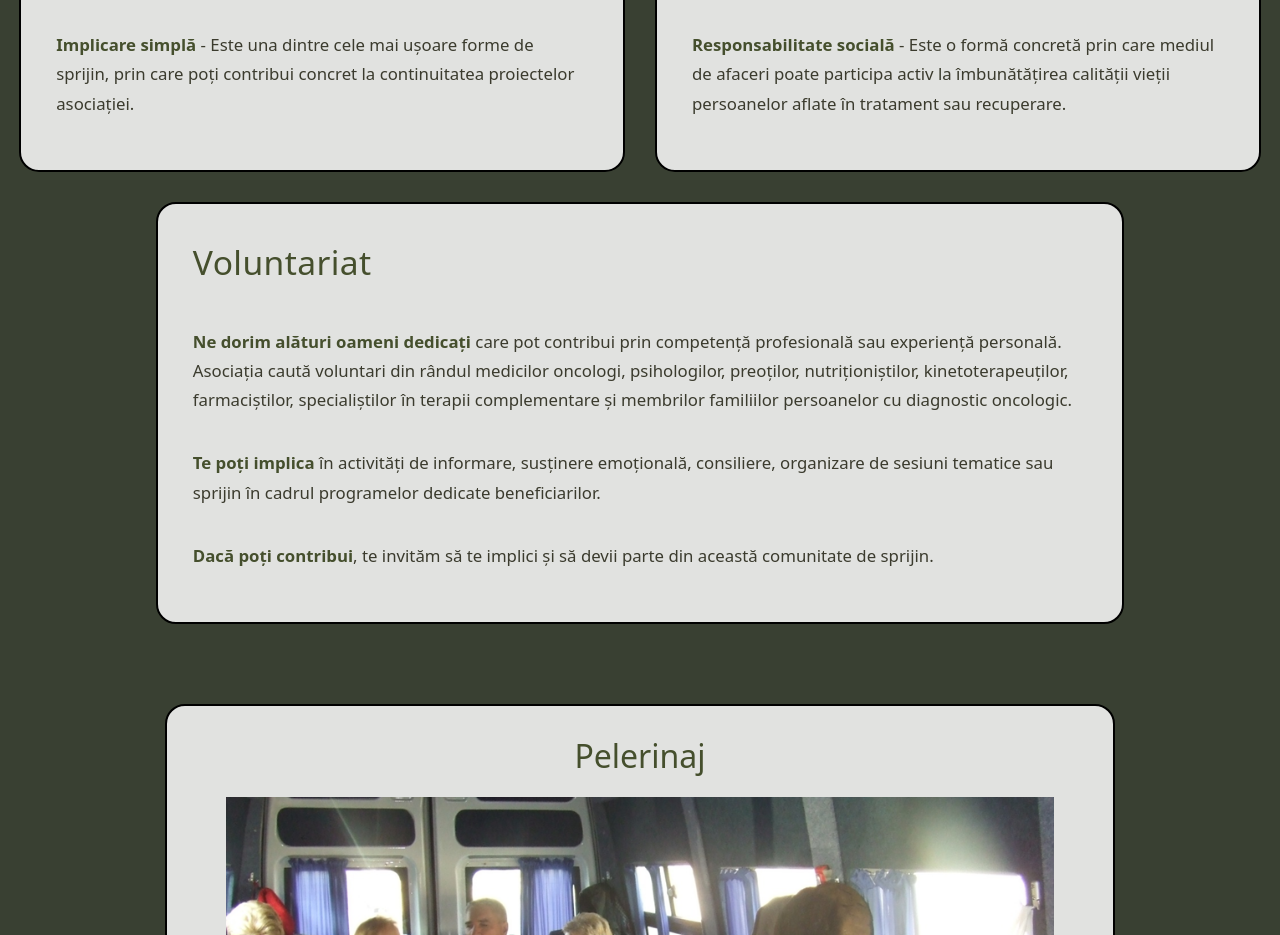
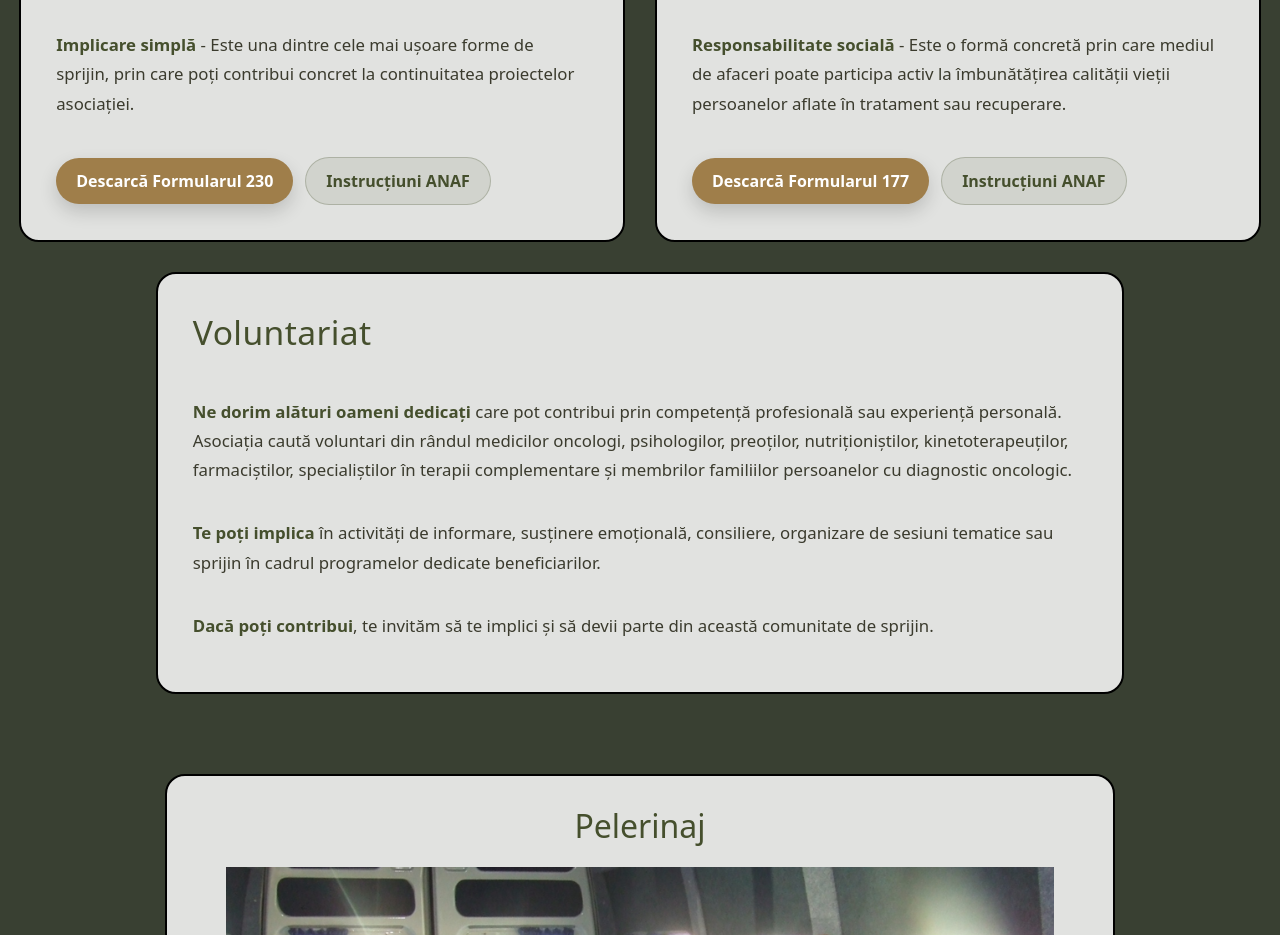
Before and after one commit to Ghratar/site_sf_nectarie, a plain HTML site: page index.html in a window 1280 px wide. Shown: the part 3440-4375 px from the top of the page. Drawn offline with Linux system fonts and the light colour scheme.

Commit message:
Donation files

```diff
--- a/index.html
+++ b/index.html
@@ -217,6 +217,16 @@
     de sprijin, prin care poți contribui concret la continuitatea proiectelor
     asociației.
   </p>
+
+  <div class="donation-actions">
+    <a href="documente/formular-230-atiaria.pdf" class="download-form-btn" download>
+      Descarcă Formularul 230
+    </a>
+
+    <a href="https://static.anaf.ro/static/10/Anaf/Declaratii_R/230.html" class="secondary-form-link" target="_blank" rel="noopener">
+      Instrucțiuni ANAF
+    </a>
+  </div>
 </div>
 
   <div class="split-card implicare-card">
@@ -239,6 +249,15 @@
       mediul de afaceri poate participa activ la îmbunătățirea calității vieții
       persoanelor aflate în tratament sau recuperare.
     </p>
+    <div class="donation-actions">
+  <a href="documente/formular-177-atiaria.pdf" class="download-form-btn" download>
+    Descarcă Formularul 177
+  </a>
+
+  <a href="https://static.anaf.ro/static/10/Anaf/Declaratii_R/177.html" class="secondary-form-link" target="_blank" rel="noopener">
+    Instrucțiuni ANAF
+  </a>
+</div>
   </div>
 
   <div class="split-card implicare-card voluntariat-card">
--- a/style.css
+++ b/style.css
@@ -1340,3 +1340,65 @@ header.scrolled {
   cursor: not-allowed;
   transform: none;
 }
+
+.donation-actions {
+  margin-top: auto;
+  padding-top: 22px;
+  display: flex;
+  flex-wrap: wrap;
+  gap: 12px;
+  align-items: center;
+}
+
+.download-form-btn,
+.secondary-form-link {
+  display: inline-flex;
+  align-items: center;
+  justify-content: center;
+  min-height: 46px;
+  padding: 12px 20px;
+  border-radius: 999px;
+  text-decoration: none;
+  font-weight: 600;
+  transition: transform 0.2s ease, background 0.2s ease, box-shadow 0.2s ease;
+}
+
+.download-form-btn {
+  background: #9F7E4A;
+  color: #fff;
+  box-shadow: 0 8px 18px rgba(0,0,0,0.16);
+}
+
+.download-form-btn:hover {
+  background: #b08c54;
+  transform: translateY(-2px);
+  box-shadow: 0 12px 24px rgba(0,0,0,0.22);
+}
+
+.secondary-form-link {
+  background: rgba(69, 79, 45, 0.1);
+  color: #454F2D;
+  border: 1px solid rgba(69, 79, 45, 0.25);
+}
+
+.secondary-form-link:hover {
+  background: rgba(69, 79, 45, 0.16);
+  transform: translateY(-2px);
+}
+
+.company-donation-info {
+  margin-top: 8px;
+}
+
+.association-details {
+  margin-top: 14px;
+  padding: 16px 18px;
+  border-radius: 16px;
+  background: rgba(69, 79, 45, 0.07);
+  border: 1px solid rgba(69, 79, 45, 0.18);
+}
+
+.association-details p {
+  margin: 6px 0;
+  font-size: 0.98rem;
+}
```
Also changed, not shown: 2 other files. Lines whose indentation alone changed are shown as unchanged.
